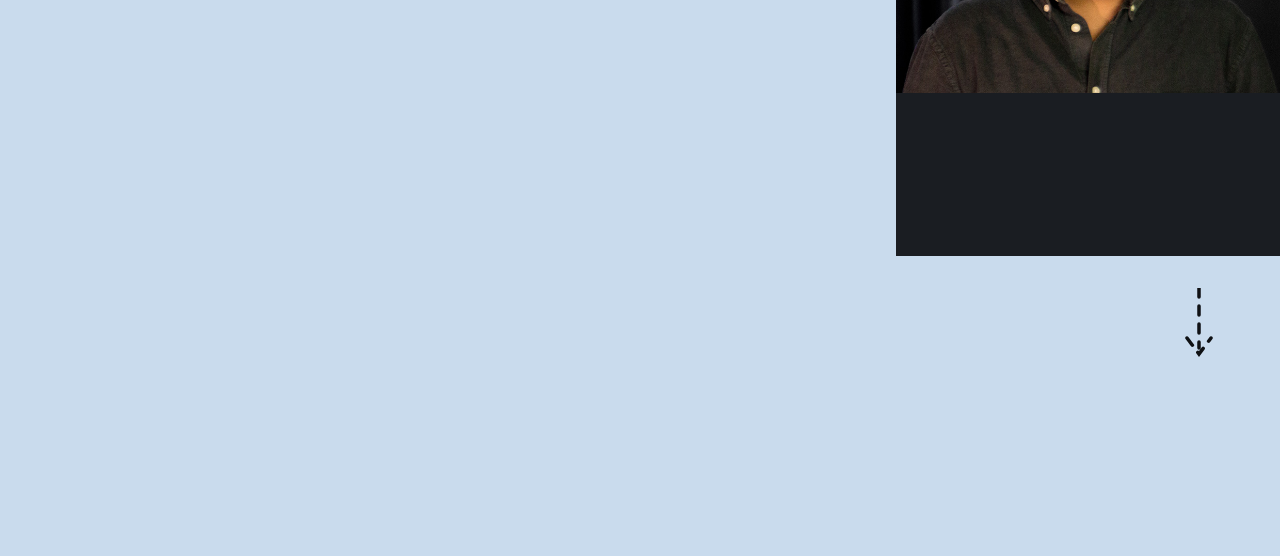
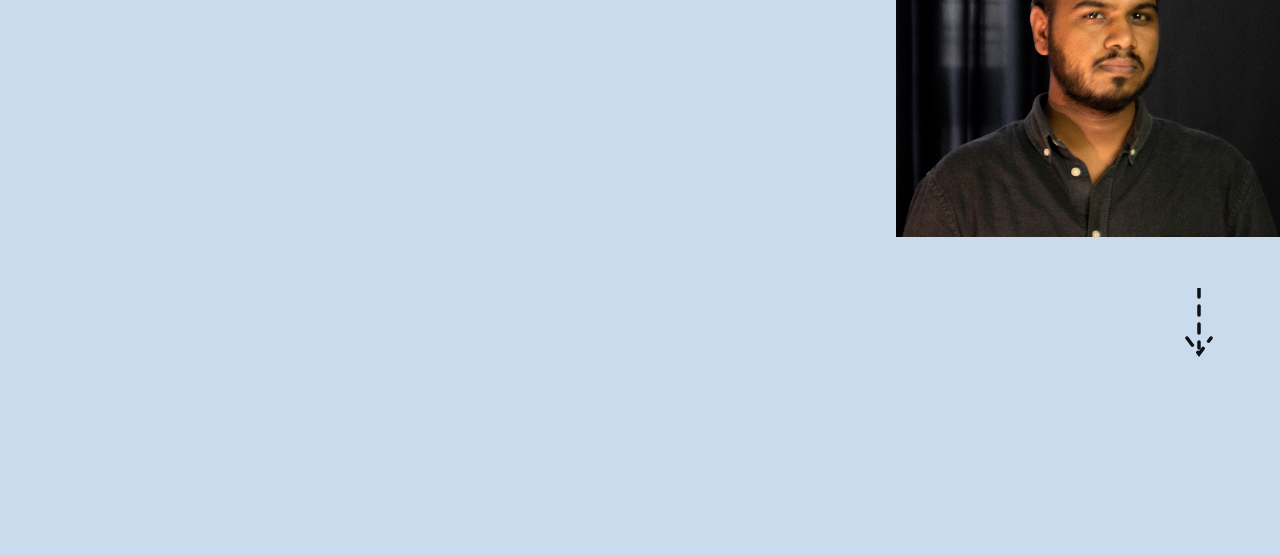
Before and after one commit to chamgadad/karansingha.github.io, a plain HTML site: page index.html in a window 1280 px wide. Shown: the part 544-1100 px from the top of the page. Drawn offline with Linux system fonts and the light colour scheme.

Commit message:
Adjust height and background of a section in index.html

```diff
--- a/index.html
+++ b/index.html
@@ -103,11 +103,11 @@
       right: 0;
       bottom: 0;
       width: 30%;
-      height: 68%;  <- remove or comment out this line */
+      height: 50%;
       border-radius: 14px 0 0 0;
       overflow: hidden;
       z-index: 1;
-      background: #1a1d22;
+      background: #transparent;
     }
     .hero-photo img { width: 100%; height: auto; display: block; }
     .hero-caption { position: absolute; left: 55%; top: 52%; font-size: 0.75rem; font-weight: 800; line-height: 1.25; z-index: 2; }
```
